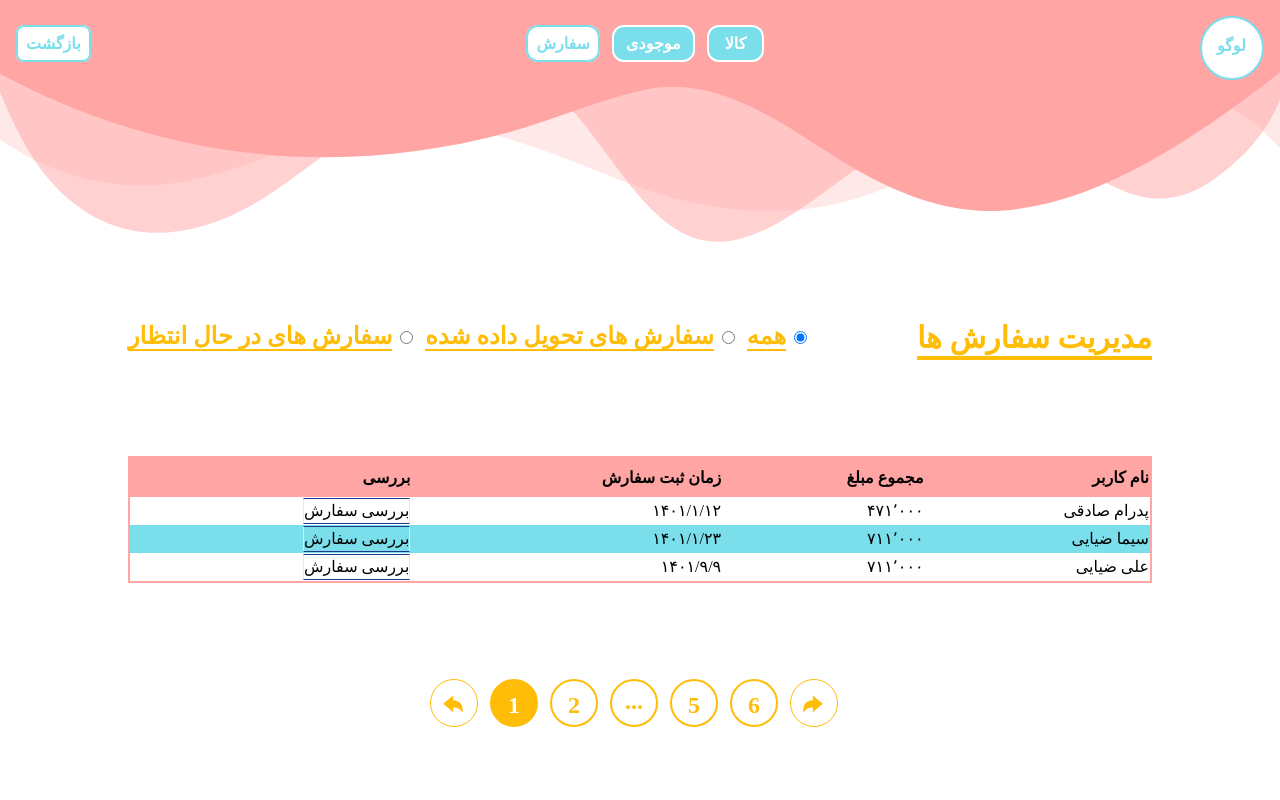
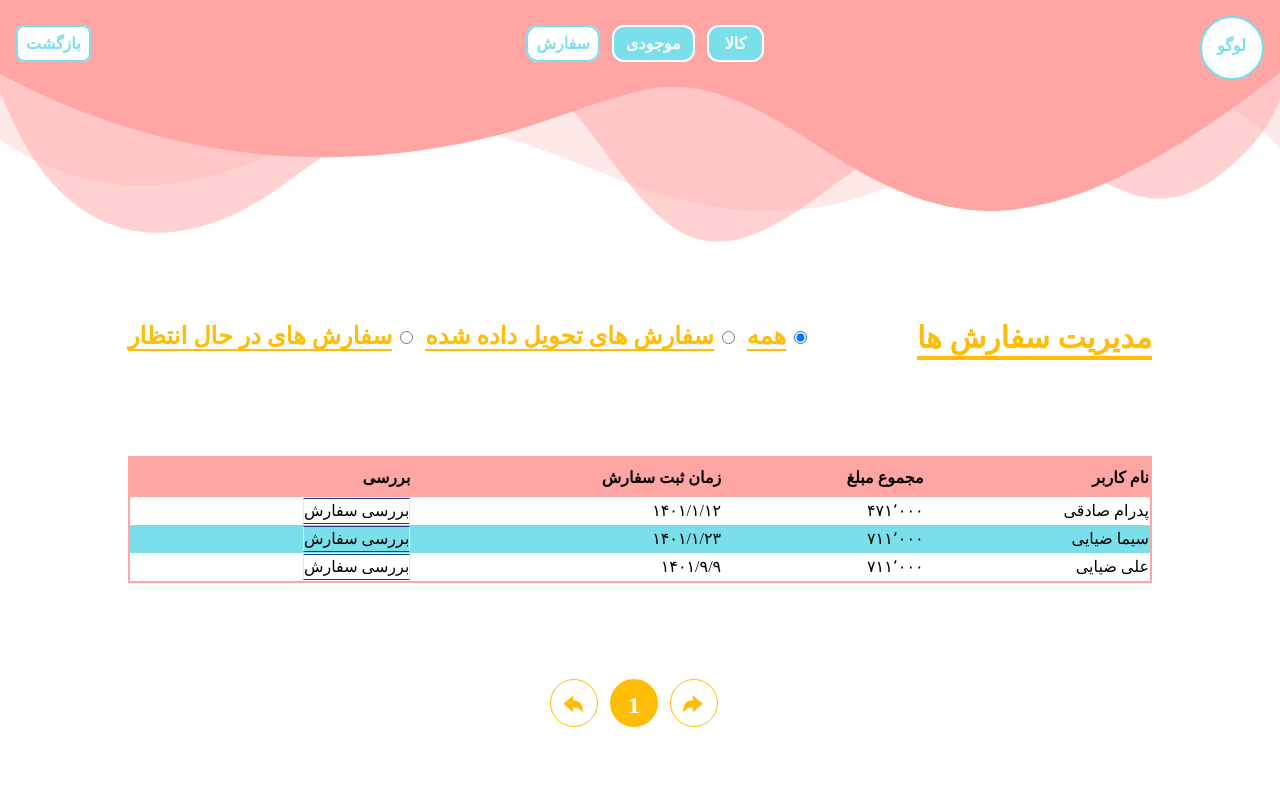
Before and after one commit to sima-ziyaei/onlineShop-project-reactJs, a React (Create React App) app: page /order in a window 1280 px wide. Shown: the top 800 px of the page. Built offline with nearby package versions, Linux system fonts and the light colour scheme; data requests are answered from the project's data file.

Commit message:
get the total data length

```diff
--- a/src/Components/Pagination.js
+++ b/src/Components/Pagination.js
@@ -1,10 +1,8 @@
 import ReactPaginate from "react-paginate";
 import { IoArrowRedoSharp } from "react-icons/io5";
 import { IoArrowUndoSharp } from "react-icons/io5";
-import { useState } from "react";
 
 function Pagination({ currentPage, getProducts, total }) {
-
 
 
   const handlePageClick = async(data) => {
@@ -18,8 +16,8 @@ function Pagination({ currentPage, getProducts, total }) {
         previousLabel={<IoArrowUndoSharp />}
         nextLabel={<IoArrowRedoSharp />}
         breakLabel={"..."}
-        pageCount={6}
-        // pageCount={Math.ceil(total/5)}
+        // pageCount={6}
+        pageCount={Math.ceil(total/5)}
         marginPagesDisplayed={2}
         pageRangeDisplayed={2}
         onPageChange={handlePageClick}
--- a/src/pages/panel/Commodity.js
+++ b/src/pages/panel/Commodity.js
@@ -32,7 +32,8 @@ function Commodity() {
       .get(`${URL}products?_page=${currentPage}&_limit=5`)
       .then((res) => {
         dispatch(setProduct(res.data));
-        setTotal(res.headers.get('x-total-count'))
+        console.log(res);
+        setTotal(res.headers['x-total-count'])
       })
       .catch((err) => console.log("error:" + err));
 
--- a/src/pages/panel/Inventory.js
+++ b/src/pages/panel/Inventory.js
@@ -24,7 +24,7 @@ function Inventory() {
       .get(`${URL}products?_page=${currentPage}&_limit=5`)
       .then((res) => {
         setProducts(res.data);
-        setTotal(res.headers.get('x-total-count'))
+        setTotal(res.headers['x-total-count'])
       })
       .catch((err) => console.log("error:" + err));
   };
--- a/src/pages/panel/Order.js
+++ b/src/pages/panel/Order.js
@@ -1,7 +1,5 @@
 import axios from "axios";
 import { useEffect, useState } from "react";
-import { IoArrowRedoSharp } from "react-icons/io5";
-import { IoArrowUndoSharp } from "react-icons/io5";
 import CheckOrder from "../../Components/Order/CheckOrder";
 import Pagination from "../../Components/Pagination";
 
@@ -22,7 +20,7 @@ function Order() {
   useEffect(() => {
 
     getAllOrders();
-  }, []);
+  }, [isDelivered]);
 
   const persianNumber = (x) => {
     return x.toLocaleString("fa-IR");
@@ -33,7 +31,7 @@ function Order() {
       .get(`${URL}orders?_page=${currentPage}&_limit=3`)
       .then((res) => {
         setAllOrders(res.data);
-        setTotal(res.headers.get('x-total-count'))
+        setTotal(res.headers['x-total-count'])
       })
       .catch((err) => console.log(err));
 
@@ -41,7 +39,7 @@ function Order() {
       .get(`${URL}orders?delivered=true&_page=${currentPage}&_limit=2`)
       .then((res) => {
         setDeliveredOrders(res.data);
-        setTotal(res.headers.get('x-total-count'))
+        setTotal(res.headers['x-total-count'])
       })
       .catch((err) => console.log(err));
 
@@ -49,7 +47,7 @@ function Order() {
       .get(`${URL}orders?delivered=false&_page=${currentPage}&_limit=2`)
       .then((res) => {
         setNotDeliveredOrders(res.data);
-        setTotal(res.headers.get('x-total-count'))
+        setTotal(res.headers['x-total-count'])
       })
       .catch((err) => console.log(err));
   };
```
